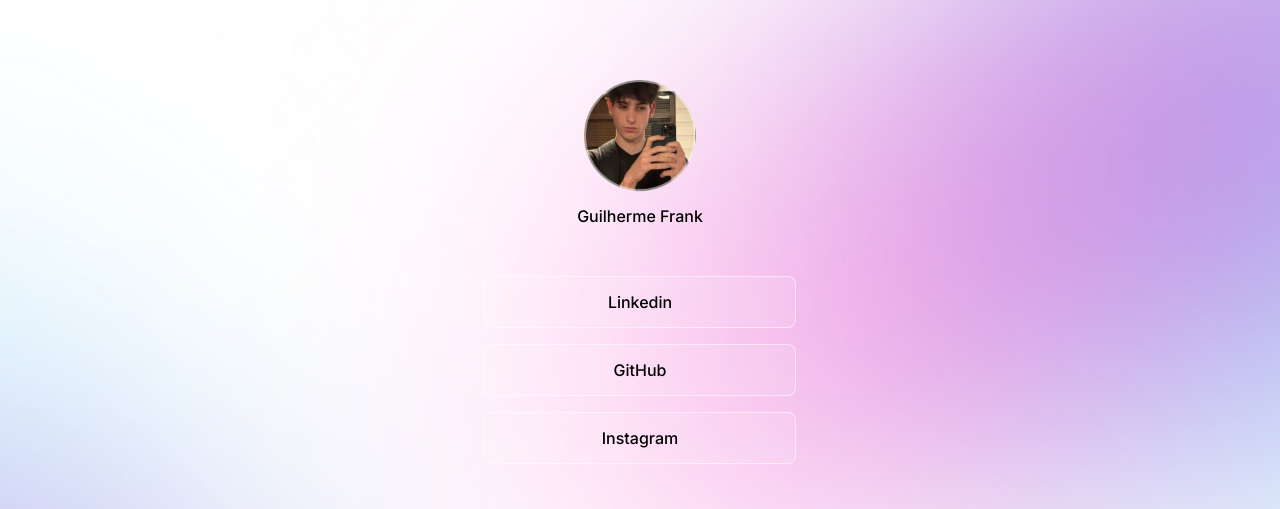
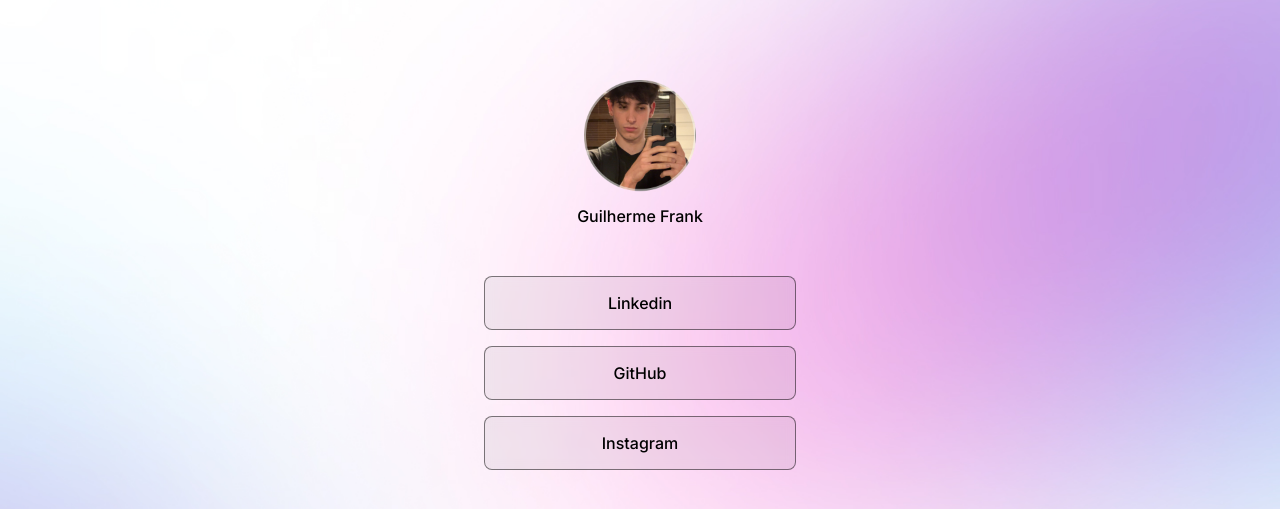
Before and after one commit to guiifrank/ProjetoLinks, a plain HTML site: page index.html in a window 1280 px wide. Shown: the top 509 px of the page. Drawn offline with nearby package versions, Linux system fonts and the light colour scheme.

Commit message:
dando andamento com light mode

```diff
--- a/style.css
+++ b/style.css
@@ -6,12 +6,20 @@
 
 :root {
   --text-color: white;
-  --bg-url: url(assets/bg-mobile.jpg);
+  --bg-url: url(assets/bg-desktop.jpg);
+  --stroke-color: rgba(255, 255, 255, 0.5);
+  --surface-color: rgba(255, 255, 255, 0.1);
+  --surface-color-hover: rgba(255, 255, 255, 0.05);
+  --highlight-color: rgba(255, 255, 255, 0.2);
 }
 
 .light {
   --text-color: black;
   --bg-url: url(assets/bg-desktop-light.jpg);
+  --stroke-color: rgba(0, 0, 0, 0.5);
+  --surface-color: rgba(0, 0, 0, 0.05);
+  --surface-color-hover: rgba(0, 0, 0, 0.02);
+  --highlight-color: rgba(0, 0, 0, 0.1);
 }
 
 body {
@@ -60,11 +68,10 @@ ul li a {
   justify-content: center;
   align-items: center;
 
-  height: 52px;
   padding: 16px 24px;
 
-  background: rgba(255, 255, 255, 0.1);
-  border: 1px solid rgba(255, 255, 255, 0.5);
+  background: var(--surface-color);
+  border: 1px solid var(--stroke-color);
   border-radius: 8px;
 
   backdrop-filter: blur(4px);
@@ -75,7 +82,7 @@ ul li a {
 }
 
 ul li a:hover {
-  background: rgba(255, 255, 255, 0.05);
+  background: var(--surface-color-hover);
   border: 1.5px solid var(--text-color);
 }
 
@@ -97,7 +104,7 @@ ul li a:hover {
 }
 
 #social-links a:hover {
-  background: rgba(255, 255, 255, 0.2);
+  background: var(--highlight-color);
   padding: 16px;
 }
 
```
